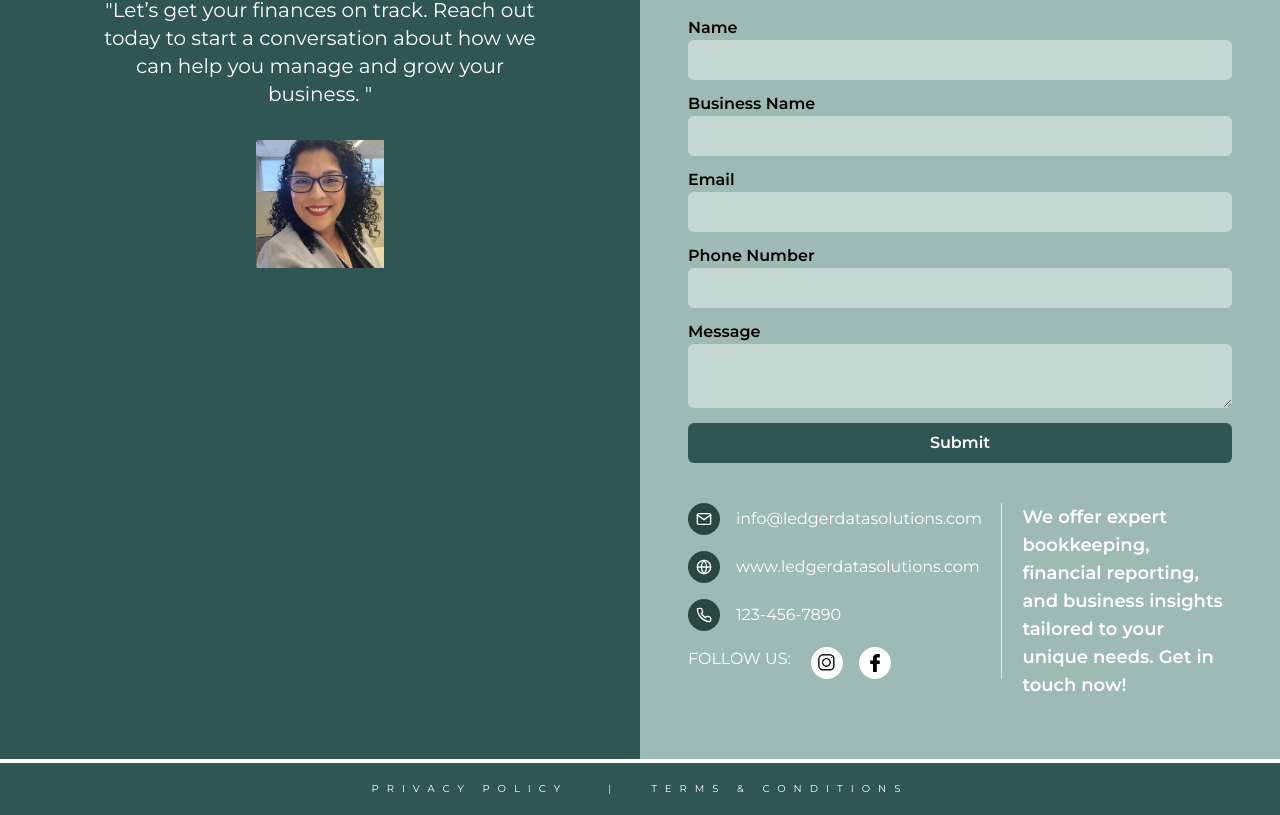
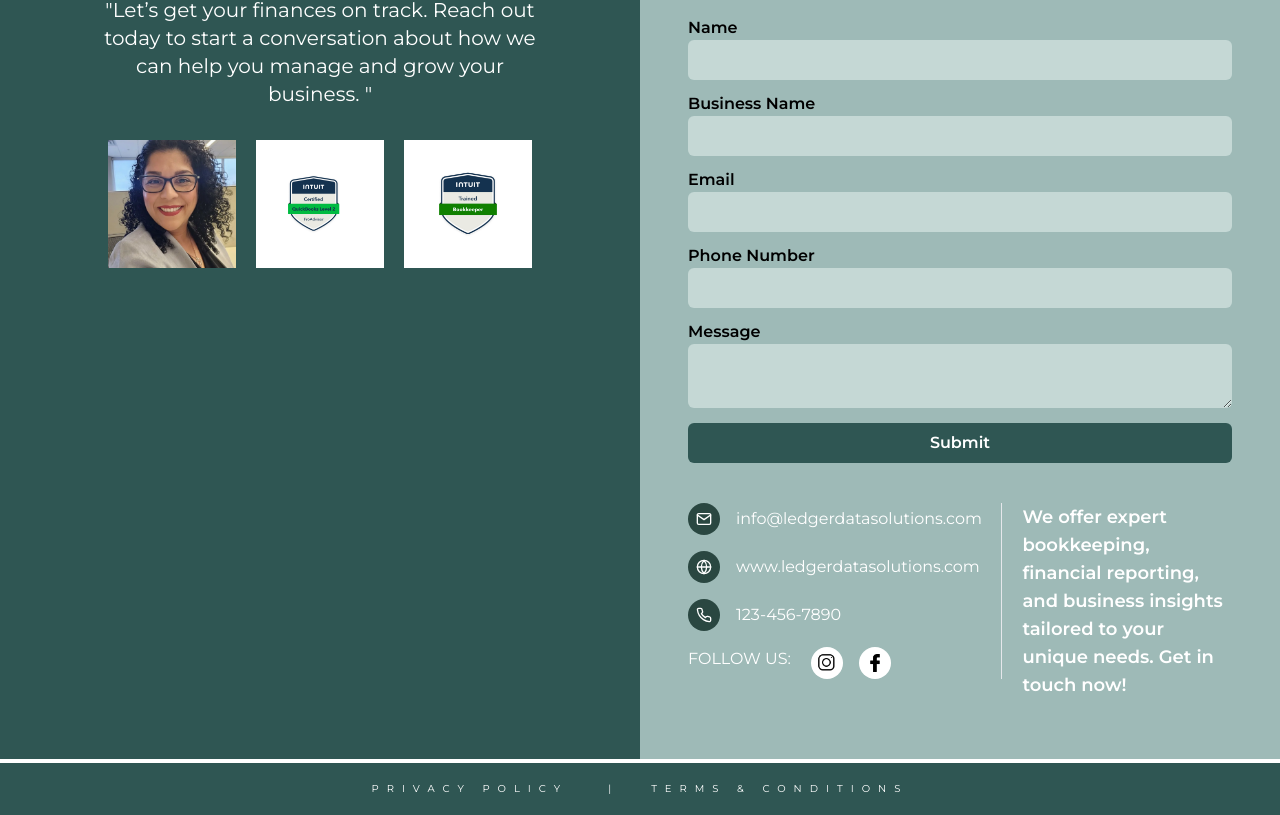
Before and after one commit to deepakvishwakarma-hh/book-keeping, a Next.js app: page / in a window 1280 px wide. Shown: the part 5259-6074 px from the top of the page. Built offline with nearby package versions, Linux system fonts and the light colour scheme; a web font is replaced by a local one.

Commit message:
feat: enhance layout by adding additional images and improving alignment

```diff
--- a/src/app/page.tsx
+++ b/src/app/page.tsx
@@ -484,6 +484,7 @@ export default function Home() {
               business. {'"'}
             </div>
 
+            <div className="flex flex-wrap justify-center items-center gap-5">
               <div className=" max-w-xs h-32 w-32 bg-blue-100 mb-8">
                 <Image
                   src="/client.webp"
@@ -492,6 +493,25 @@ export default function Home() {
                   height={150}
                   className="w-full h-full object-cover"
                 />
+              </div>
+              <div className=" max-w-xs h-32 w-32 bg-blue-100 mb-8">
+                <Image
+                  src="/2.png"
+                  alt="Landscape"
+                  width={150}
+                  height={150}
+                  className="w-full h-full object-cover"
+                />
+              </div>
+              <div className=" max-w-xs h-32 w-32 bg-blue-100 mb-8">
+                <Image
+                  src="/3.png"
+                  alt="Landscape"
+                  width={150}
+                  height={150}
+                  className="w-full h-full object-cover"
+                />
+              </div>
             </div>
           </div>
 
```
Also changed, not shown: public/2.png (added), public/3.png (added). Lines whose indentation alone changed are shown as unchanged.
